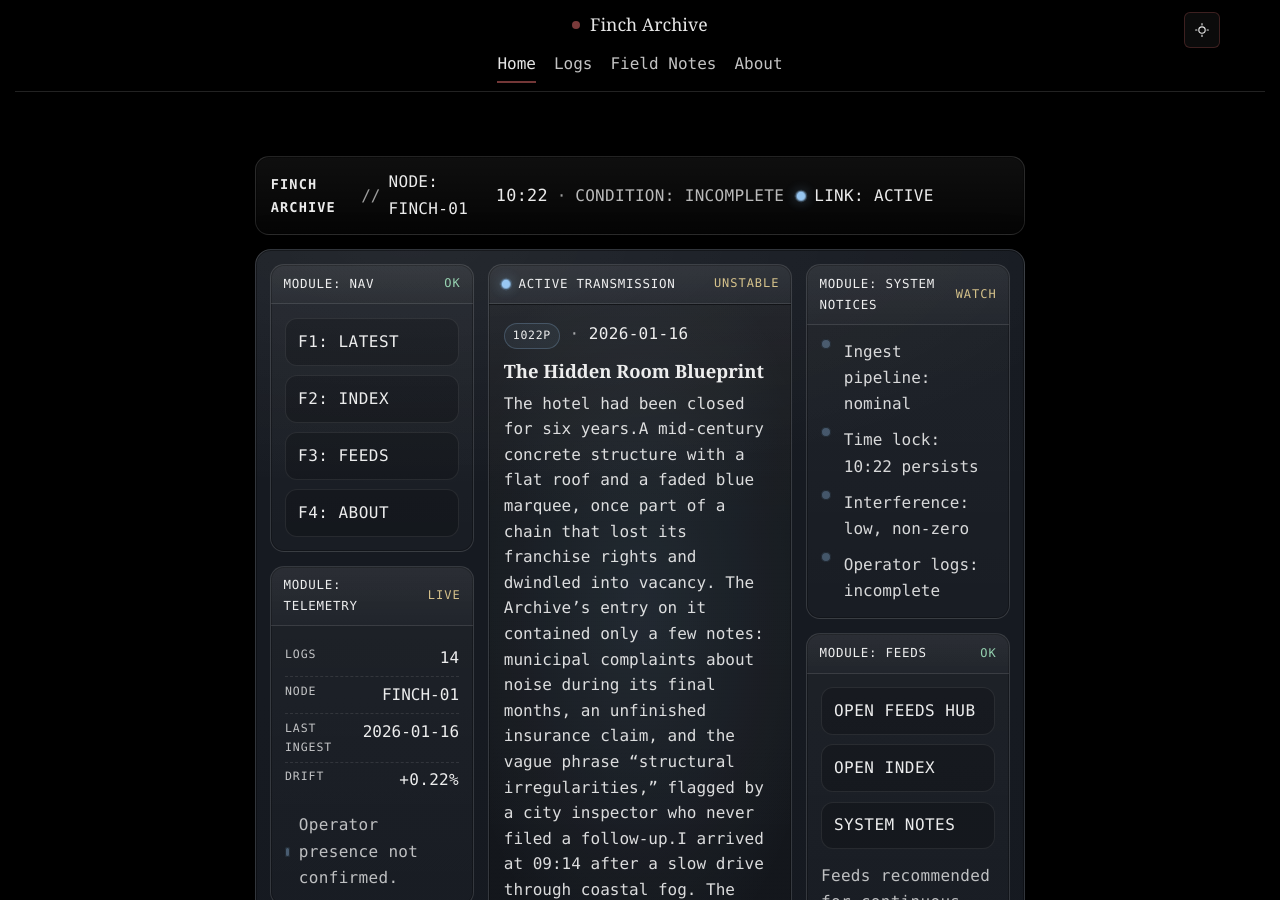
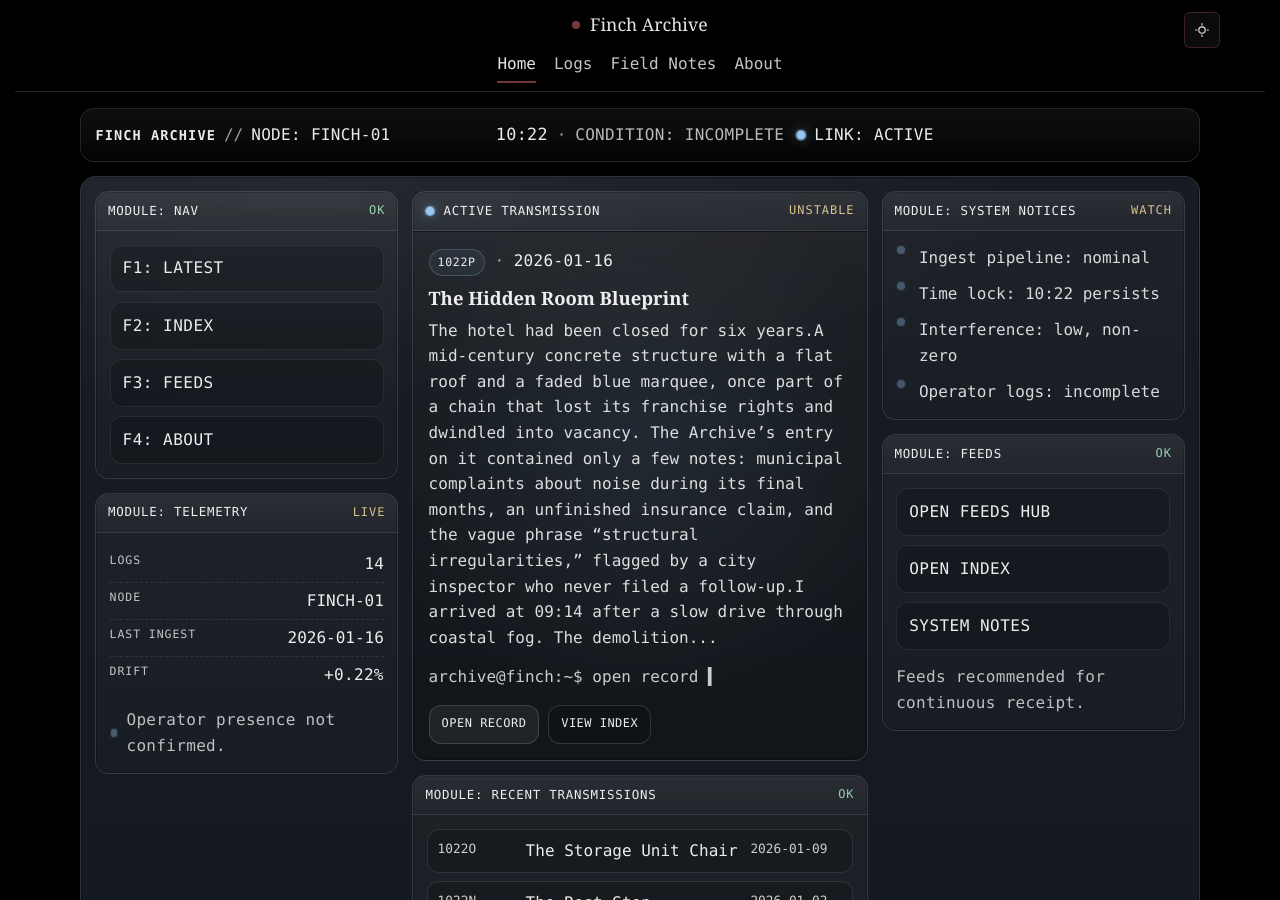
Before and after one commit to HallowayFinch/fincharchive.com, a Jekyll site: the page built from index.html, in a window 1280 px wide and 900 px high. Built offline with Jekyll 4.4.1, drawn with Linux system fonts in a browser that asks for light colours.

Commit message:
Make main container class conditional for full width

```diff
--- a/_layouts/default.html
+++ b/_layouts/default.html
@@ -71,7 +71,7 @@ layout: null
     - Instead, they should wrap content in <section> / <div> inside this.
     - .container is applied here by default for consistent width.
     {%- endcomment -%}
-    <main id="main" class="container" role="main">
+    <main id="main" class="{% if page.full_width %}wrap finch-main finch-main--wide{% else %}container{% endif %}" role="main">
       {{ content }}
     </main>
 
```
